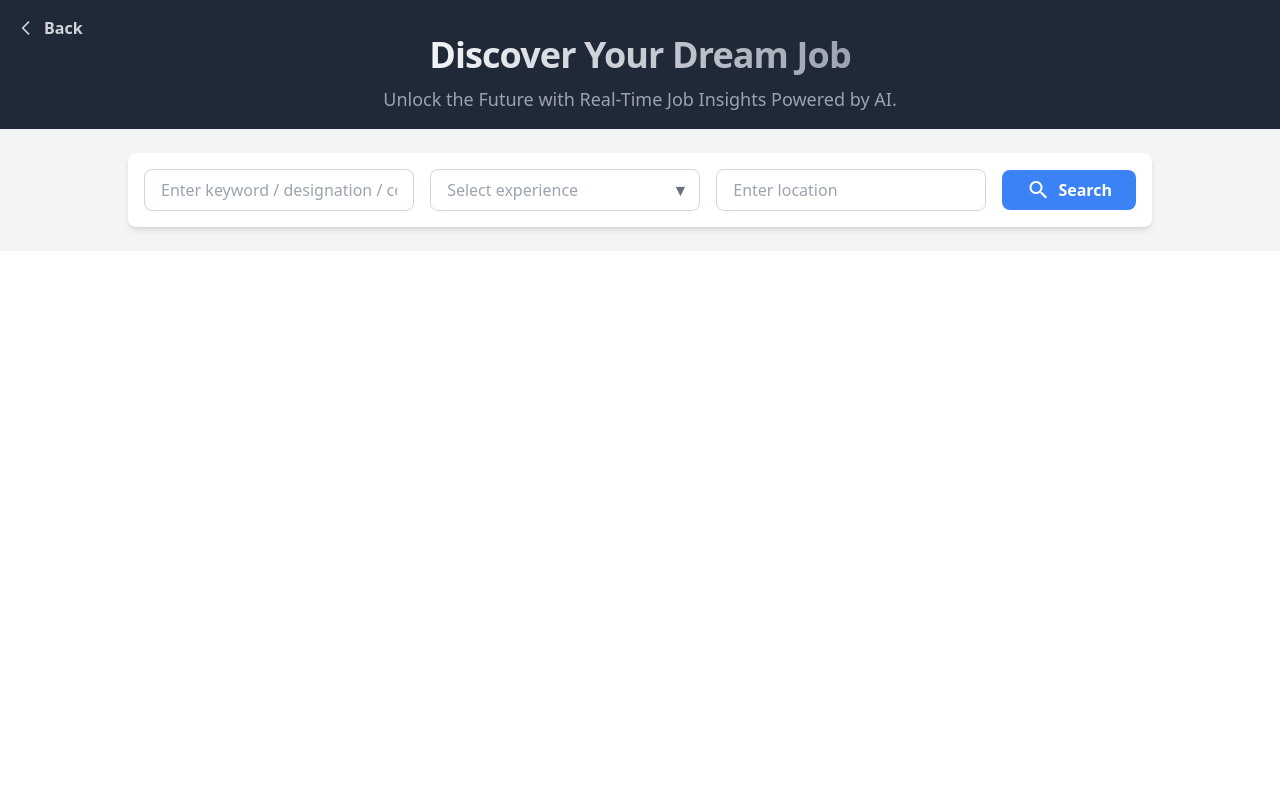
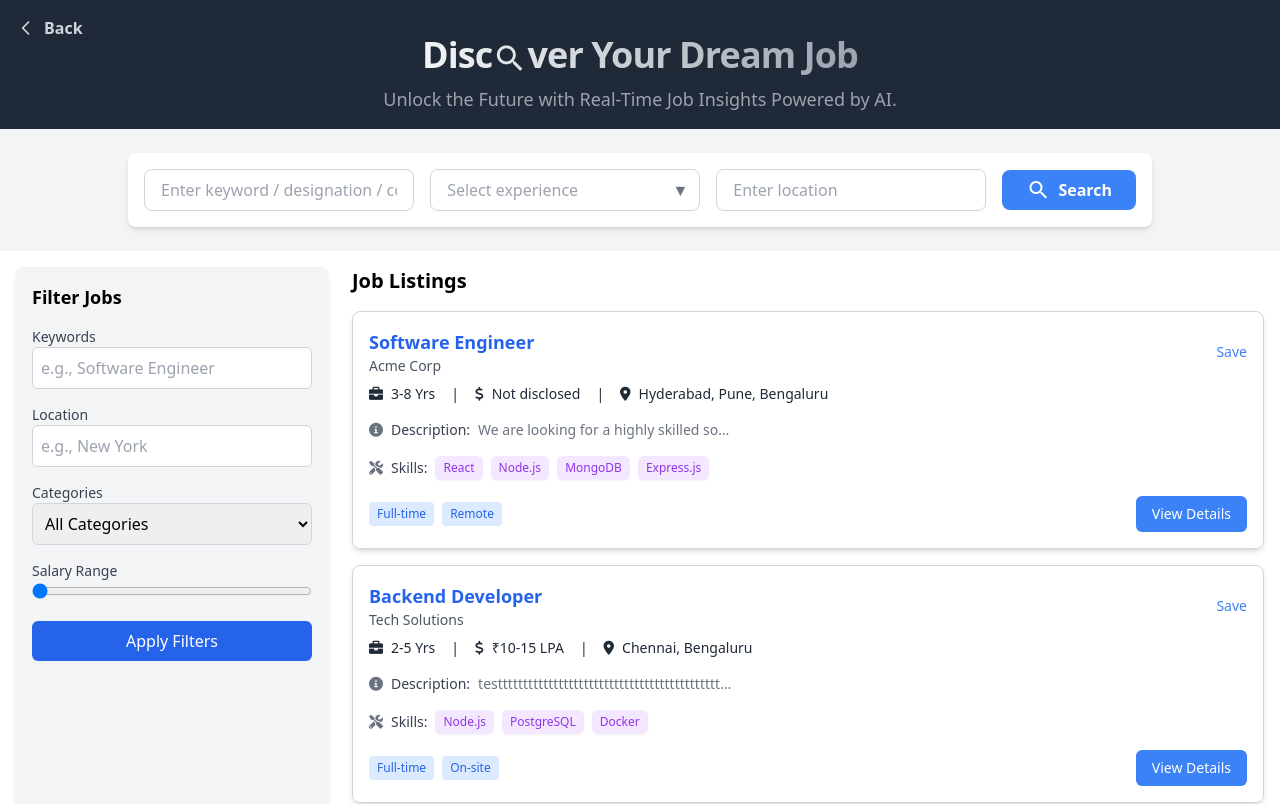
Before and after one commit to itsabhishek1120/Angular-test-project, an Angular app: page /jobs in a window 1280 px wide. Shown: the top 804 px of the page. Built offline with nearby package versions, Linux system fonts and the light colour scheme.

Commit message:
Jobs card UI design

```diff
--- a/src/app/job-market-components/jobs/jobs.component.html
+++ b/src/app/job-market-components/jobs/jobs.component.html
@@ -1,5 +1,9 @@
 <link
   href="https://fonts.googleapis.com/icon?family=Material+Icons"
+  rel="stylesheet"
+/>
+<link
+  href="https://cdnjs.cloudflare.com/ajax/libs/font-awesome/6.0.0-beta3/css/all.min.css"
   rel="stylesheet"
 />
 
@@ -17,7 +21,7 @@
     </div>
     <h1 class="text-4xl font-extrabold text-gray-100 tracking-tight leading-tight mt-4 mb-2 transform hover:scale-105 transition-all duration-300 ease-in-out">
       <span class="text-transparent bg-clip-text bg-gradient-to-r from-gray-100 to-gray-400">
-        Discover Your Dream Job
+        Disc<span class="material-icons" style="font-size: 35px; vertical-align: middle;">search</span>ver Your Dream Job
       </span>
     </h1>
     <p class="mt-2 text-lg font-medium text-gray-400 dark:text-gray-500 sm:px-16 xl:px-48">
@@ -77,3 +81,143 @@
 
   </div>
 </div>
+
+
+
+<div class="flex flex-col lg:flex-row container mx-auto p-4">
+<!-- ******************************* Sidebar Filters ******************************* -->
+  <aside class="w-full lg:w-1/4 bg-gray-100 p-4 rounded-lg shadow-md">
+    <h2 class="text-lg font-semibold mb-4">Filter Jobs</h2>
+    <form>
+      <!-- Keywords -->
+      <div class="mb-4">
+        <label for="keywords" class="block text-sm font-medium text-gray-700">Keywords</label>
+        <input
+          type="text"
+          id="keywords"
+          class="w-full border border-gray-300 rounded-md p-2 focus:ring-blue-500 focus:border-blue-500"
+          placeholder="e.g., Software Engineer"
+        />
+      </div>
+      <!-- Location -->
+      <div class="mb-4">
+        <label for="location" class="block text-sm font-medium text-gray-700">Location</label>
+        <input
+          type="text"
+          id="location"
+          class="w-full border border-gray-300 rounded-md p-2 focus:ring-blue-500 focus:border-blue-500"
+          placeholder="e.g., New York"
+        />
+      </div>
+      <!-- Categories -->
+      <div class="mb-4">
+        <label for="categories" class="block text-sm font-medium text-gray-700">Categories</label>
+        <select
+          id="categories"
+          class="w-full border border-gray-300 rounded-md p-2 focus:ring-blue-500 focus:border-blue-500"
+        >
+          <option value="">All Categories</option>
+          <option value="tech">Tech</option>
+          <option value="marketing">Marketing</option>
+          <option value="finance">Finance</option>
+        </select>
+      </div>
+      <!-- Salary Range -->
+      <div class="mb-4">
+        <label for="salary" class="block text-sm font-medium text-gray-700">Salary Range</label>
+        <input
+          type="range"
+          id="salary"
+          class="w-full"
+          min="0"
+          max="200000"
+          step="10000"
+        />
+      </div>
+      <!-- Apply Filters Button -->
+      <button
+        type="submit"
+        class="w-full bg-blue-600 text-white font-medium py-2 rounded-md hover:bg-blue-700 focus:outline-none focus:ring-2 focus:ring-blue-500"
+      >
+        Apply Filters
+      </button>
+    </form>
+  </aside>
+
+  <!-- Job Listings Section -->
+  <main class="flex-grow lg:ml-6 mt-6 lg:mt-0">
+    <h2 class="text-xl font-semibold mb-4">Job Listings</h2>
+    <div class="space-y-4">
+
+<!-- ******************************* Job Card ******************************* -->
+      <div *ngFor="let job of jobs" class="p-4 border border-gray-300 rounded-lg shadow-md hover:shadow-lg transition-shadow">
+        <div class="flex justify-between">
+          <div>
+            <h3 class="text-lg font-semibold text-blue-600 hover:underline cursor-pointer">
+              {{ job.title }}
+            </h3>
+            <p class="text-sm text-gray-600">{{ job.company }}</p>
+          </div>
+          <button class="text-blue-500 text-sm font-medium hover:underline">Save</button>
+        </div>
+
+        <div class="mt-2 text-sm text-gray-800">
+          <ul class="job-desc typ-14Medium flex space-x-4">
+            <li class="flex items-center">
+              <i class="fas fa-briefcase mr-2"></i>
+              <span title="{{ job.experience }}" class="ellipsis">{{ job.experience }}</span>
+            </li>
+            <span>|</span>
+            <li class="flex items-center">
+              <i class="fas fa-dollar-sign mr-2"></i>
+              <span title="{{ job.salary }}" class="ellipsis">{{ job.salary }}</span>
+            </li>
+            <span>|</span>
+            <li class="flex items-center">
+              <i class="fas fa-map-marker-alt mr-2"></i>
+              <span title="{{ job.location }}" class="ellipsis">{{ job.location }}</span>
+            </li>
+          </ul>
+        </div>
+
+        <div class="mt-4 text-sm text-gray-800">
+          <div class="flex items-center space-x-2">
+            <i class="fas fa-info-circle text-gray-500"></i>
+            <span class="font-medium text-gray-700">Description:</span>
+            <span class="text-gray-500 truncate w-64" title="{{ job.description }}">
+              {{ job.description }}
+            </span>
+          </div>
+        </div>
+
+        <!-- Skills Row -->
+        <div class="mt-4 text-sm text-gray-800">
+          <div class="flex items-center space-x-2">
+            <i class="fas fa-tools text-gray-500"></i>
+            <span class="font-medium text-gray-700">Skills:</span>
+            <div class="flex space-x-2 flex-wrap">
+              <span
+                *ngFor="let skill of job.skills"
+                class="bg-purple-100 text-purple-600 text-xs font-medium px-2 py-1 rounded-md shadow-sm"
+              >
+                {{ skill }}
+              </span>
+            </div>
+          </div>
+        </div>
+
+        <div class="flex justify-between items-center mt-4">
+          <div class="flex space-x-2">
+            <span *ngFor="let tag of job.tags" class="bg-blue-100 text-blue-600 text-xs font-medium px-2 py-1 rounded">
+              {{ tag }}
+            </span>
+          </div>
+          <button class="bg-blue-500 text-white text-sm font-medium px-4 py-2 rounded-md hover:bg-blue-600 focus:outline-none">
+            View Details
+          </button>
+        </div>
+      </div>
+
+    </div>
+  </main>
+</div>
--- a/src/app/job-market-components/jobs/jobs.component.ts
+++ b/src/app/job-market-components/jobs/jobs.component.ts
@@ -7,6 +7,49 @@ import { Component, OnInit } from '@angular/core';
 })
 export class JobsComponent implements OnInit {
 
+  jobs = [
+    {
+      title: 'Software Engineer',
+      company: 'Acme Corp',
+      experience: '3-8 Yrs',
+      salary: 'Not disclosed',
+      location: 'Hyderabad, Pune, Bengaluru',
+      skills: ['React', 'Node.js', 'MongoDB', 'Express.js'],
+      tags: ['Full-time', 'Remote'],
+      description: "We are looking for a highly skilled software engineer with experience in developing scalable applications. Strong knowledge of React and Node.js is essential, along with experience in database management.",
+    },
+    {
+      title: 'Backend Developer',
+      company: 'Tech Solutions',
+      experience: '2-5 Yrs',
+      salary: '₹10-15 LPA',
+      location: 'Chennai, Bengaluru',
+      skills: ['Node.js', 'PostgreSQL', 'Docker'],
+      tags: ['Full-time', 'On-site'],
+      description: "testtttttttttttttttttttttttttttttttttttttttttttttttttttttttt",
+    },
+    {
+      title: 'Frontend Developer',
+      company: 'Innovatech',
+      experience: '1-3 Yrs',
+      salary: '₹8-12 LPA',
+      location: 'Delhi, Gurgaon',
+      skills: ['Angular', 'Tailwind CSS', 'TypeScript'],
+      tags: ['Part-time', 'Hybrid'],
+      description: "testtttttttttttttttttttttttttttttttttttttttttttttttttttttttt",
+    },
+    {
+      title: 'Full Stack Developer',
+      company: 'Startup Inc.',
+      experience: '4-6 Yrs',
+      salary: '₹12-18 LPA',
+      location: 'Mumbai, Remote',
+      skills: ['React', 'Node.js', 'AWS'],
+      tags: ['Full-time', 'Remote'],
+      description: "testtttttttttttttttttttttttttttttttttttttttttttttttttttttttt",
+    },
+  ];
+
   constructor() { }
 
   ngOnInit(): void {
```
